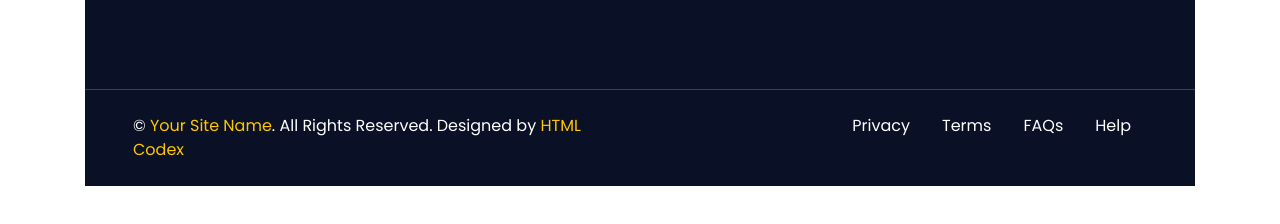
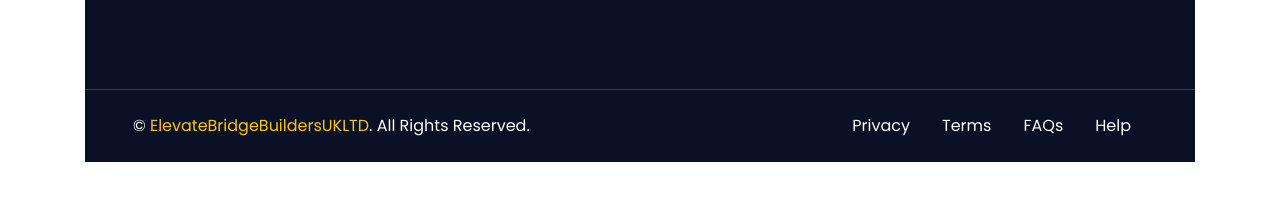
Before and after one commit to katg999/AWARDS-WEBSITE, a plain HTML site: page nomination-form.html in a window 1280 px wide. Shown: the part 2662-2886 px from the top of the page. Drawn offline with nearby package versions, Linux system fonts and the light colour scheme.

Commit message:
WebsiteTypo

```diff
--- a/nomination-form.html
+++ b/nomination-form.html
@@ -517,8 +517,8 @@
       <div class="row">
         <div class="col-lg-6 text-center text-md-left mb-3 mb-md-0">
           <p class="m-0 text-white">
-            &copy; <a href="#">Your Site Name</a>. All Rights Reserved. Designed
-            by <a href="https://htmlcodex.com">HTML Codex</a>
+            &copy; <a href="#">ElevateBridgeBuildersUKLTD</a>. All Rights
+            Reserved.
           </p>
         </div>
         <div class="col-lg-6 text-center text-md-right">
```
